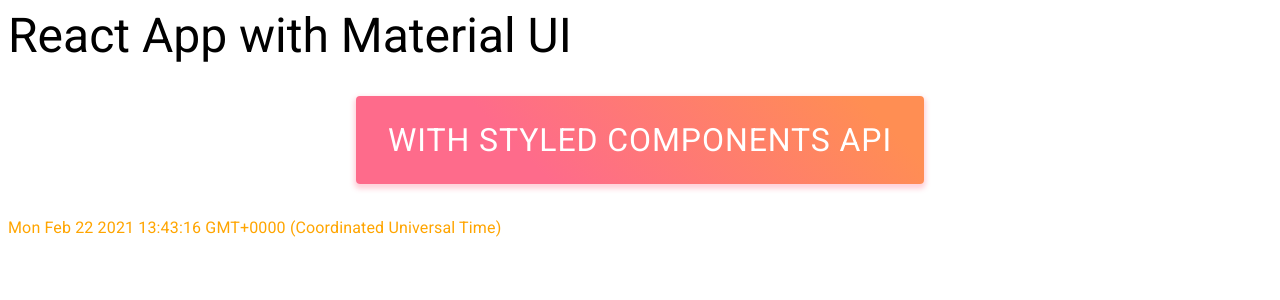
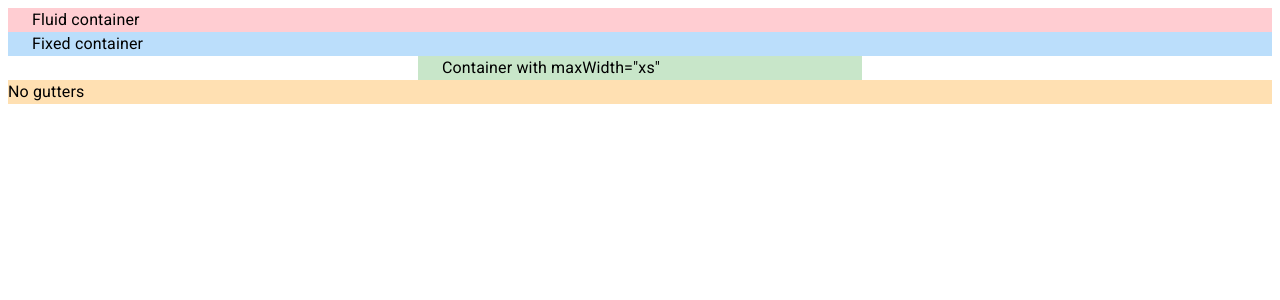
Before and after one commit to MakhnoGK/react-material-ui-training, a React (Create React App) app: page / in a window 1280 px wide. Shown: the top 300 px of the page. Built offline with nearby package versions, Linux system fonts and the light colour scheme.

Commit message:
Basic containers showcase

```diff
--- a/src/components/App.tsx
+++ b/src/components/App.tsx
@@ -1,19 +1,30 @@
 import React from 'react';
-import { Typography } from '@material-ui/core';
+import { Typography, Container, makeStyles, colors } from '@material-ui/core';
 
-import { GradientButton } from '../styled';
-import { Clock } from '.';
+const useStyles = makeStyles({
+  red: { backgroundColor: colors.red[100] },
+  blue: { backgroundColor: colors.blue[100] },
+  green: { backgroundColor: colors.green[100] },
+  orange: { backgroundColor: colors.orange[100] },
+});
 
 const App = () => {
+  const classes = useStyles();
+
   return (
     <>
-      <Typography variant="h3">
-        React App with Material UI
-      </Typography>
-
-      <GradientButton>With Styled Components API</GradientButton>
-
-      <Clock />
+      <Container className={classes.red}>
+        <Typography>Fluid container</Typography>
+      </Container>
+      <Container className={classes.blue} fixed>
+        <Typography>Fixed container</Typography>
+      </Container>
+      <Container className={classes.green} maxWidth="xs">
+        <Typography>Container with maxWidth="xs"</Typography>
+      </Container>
+      <Container className={classes.orange} disableGutters>
+        <Typography>No gutters</Typography>
+      </Container>
     </>
   );
 };
```
